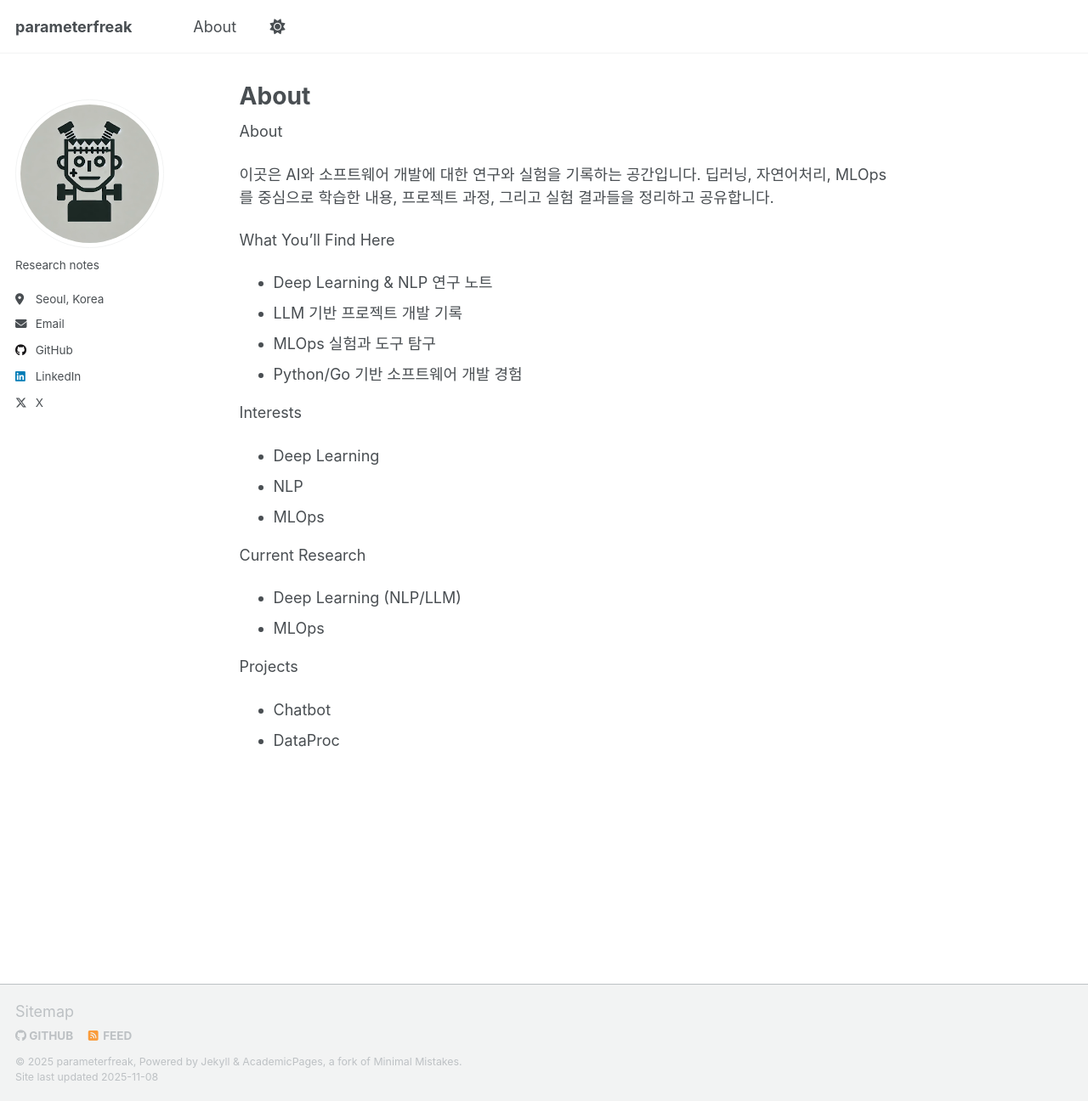
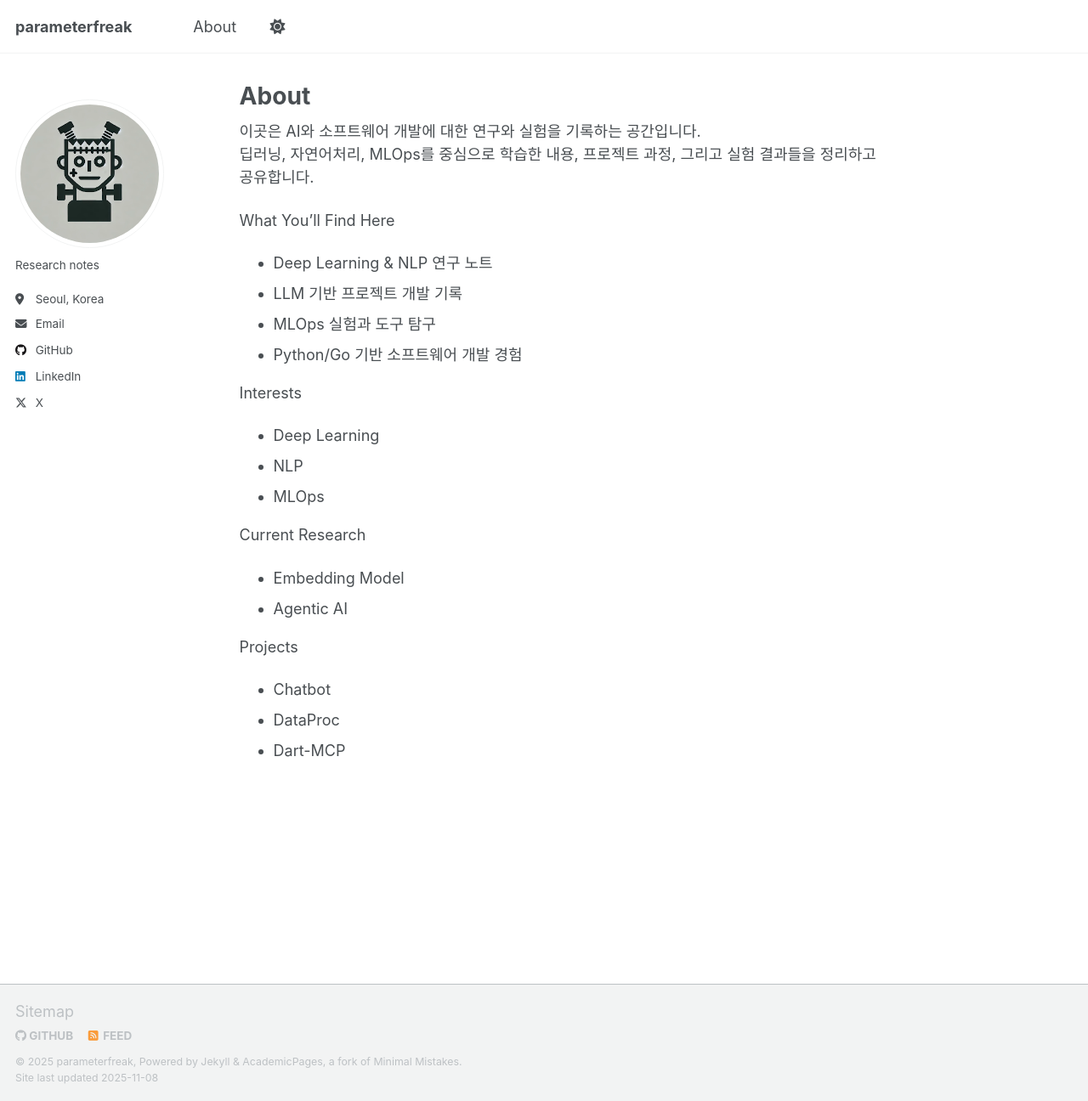
Before and after one commit to parameterfreak/parameterfreak.github.io, a Jekyll site: the page built from _pages/about.md, in a window 1280 px wide and 1296 px high. Shown: the whole window at 85% size. Built offline with Jekyll 4.4.1, drawn with Linux system fonts in a browser that asks for light colours; a script that is not in the unit is left out.

Commit message:
update about

```diff
--- a/_pages/about.md
+++ b/_pages/about.md
@@ -7,8 +7,6 @@
 #  - /about/
 #  - /about.html
 ---
-
-About
 
 이곳은 AI와 소프트웨어 개발에 대한 연구와 실험을 기록하는 공간입니다.
 딥러닝, 자연어처리, MLOps를 중심으로 학습한 내용, 프로젝트 과정,
@@ -26,9 +24,10 @@
 * MLOps
 
 Current Research
-* Deep Learning (NLP/LLM)
-* MLOps
+* Embedding Model
+* Agentic AI
 
 Projects
 * Chatbot
 * DataProc
+* Dart-MCP
```
